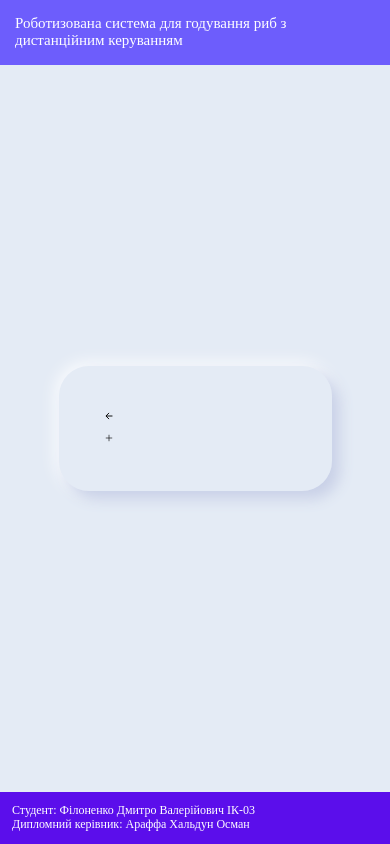
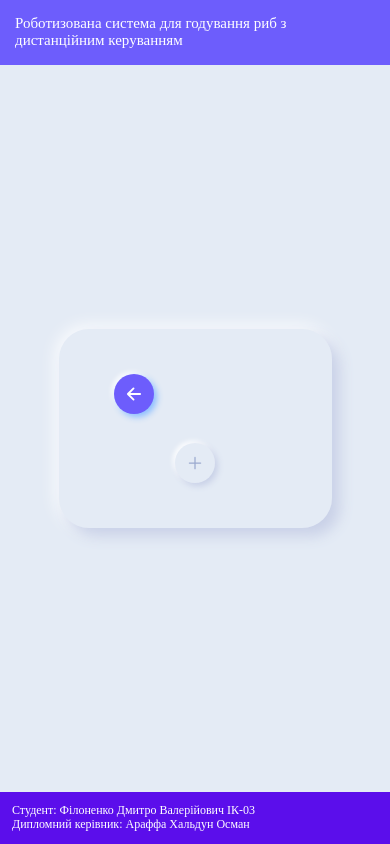
Before and after one commit to FilonenkoDima/FishFeeder, a plain HTML site: page index.html in a window 390 px wide. Both pictures are taken after a click on the element "Запланувати". Drawn offline with nearby package versions, Linux system fonts and the light colour scheme; no server answers.

Commit message:
fix icons for screen max-width: 900px

```diff
--- a/assets/css/style.css
+++ b/assets/css/style.css
@@ -368,6 +368,48 @@ footer {
     padding: 1.2rem;
   }
 
+  /*  ICONS  */
+  .icon {
+    grid-column: 3/4;
+    grid-row: 4/5;
+    display: grid;
+    justify-content: center;
+  }
+  .icon2 {
+    display: none;
+  }
+
+  .icon_arrow {
+    margin: 0 0 2rem 1rem;
+  }
+  .icon__add {
+    width: 4rem;
+    height: 4rem;
+    border-radius: 50%;
+    box-shadow: 0.3rem 0.3rem 0.6rem var(--greyLight-2),
+      -0.2rem -0.2rem 0.5rem var(--white);
+    display: flex;
+    justify-content: center;
+    align-items: center;
+    font-size: 2rem;
+    cursor: pointer;
+    color: var(--greyDark);
+    transition: all 0.5s ease;
+  }
+  .icon__add:active {
+    box-shadow: inset 0.2rem 0.2rem 0.5rem var(--greyLight-2),
+      inset -0.2rem -0.2rem 0.5rem var(--white);
+    color: var(--primary);
+  }
+  .icon__add:hover {
+    cursor: pointer;
+    color: var(--primary);
+  }
+  .icon2 .icon__add:hover {
+    cursor: pointer;
+    color: #d11a2a;
+  }
+
   /*  BUTTONS  */
   .btn {
     width: 15rem;
@@ -426,6 +468,30 @@ footer {
     font-size: 1.6rem;
   }
 
+  .icon__return {
+    width: 4rem;
+    height: 4rem;
+    border-radius: 50%;
+    box-shadow: 0.3rem 0.3rem 0.6rem var(--primary-light),
+      -0.2rem -0.2rem 0.5rem var(--white);
+    display: flex;
+    justify-content: center;
+    align-items: center;
+    font-size: 2rem;
+    cursor: pointer;
+    background-color: var(--primary);
+    color: var(--white);
+    transition: all 0.5s ease;
+  }
+  .icon__return:active {
+    box-shadow: inset 0.2rem 0.2rem 0.5rem var(--greyLight-2),
+      inset -0.2rem -0.2rem 0.5rem var(--white);
+    color: var(--greyDark);
+  }
+  .icon__return:hover {
+    color: var(--greyDark);
+  }
+
   /* PROGRESS BAR */
 
   .bar__title {
--- a/assets/js/script.js
+++ b/assets/js/script.js
@@ -7,7 +7,7 @@ $(document).ready(function () {
     progressText.textContent = heightPercentage + "%";
   }
 
-  setProgress(90);
+  setProgress(40);
 });
 
 function toggleDiv() {
```
